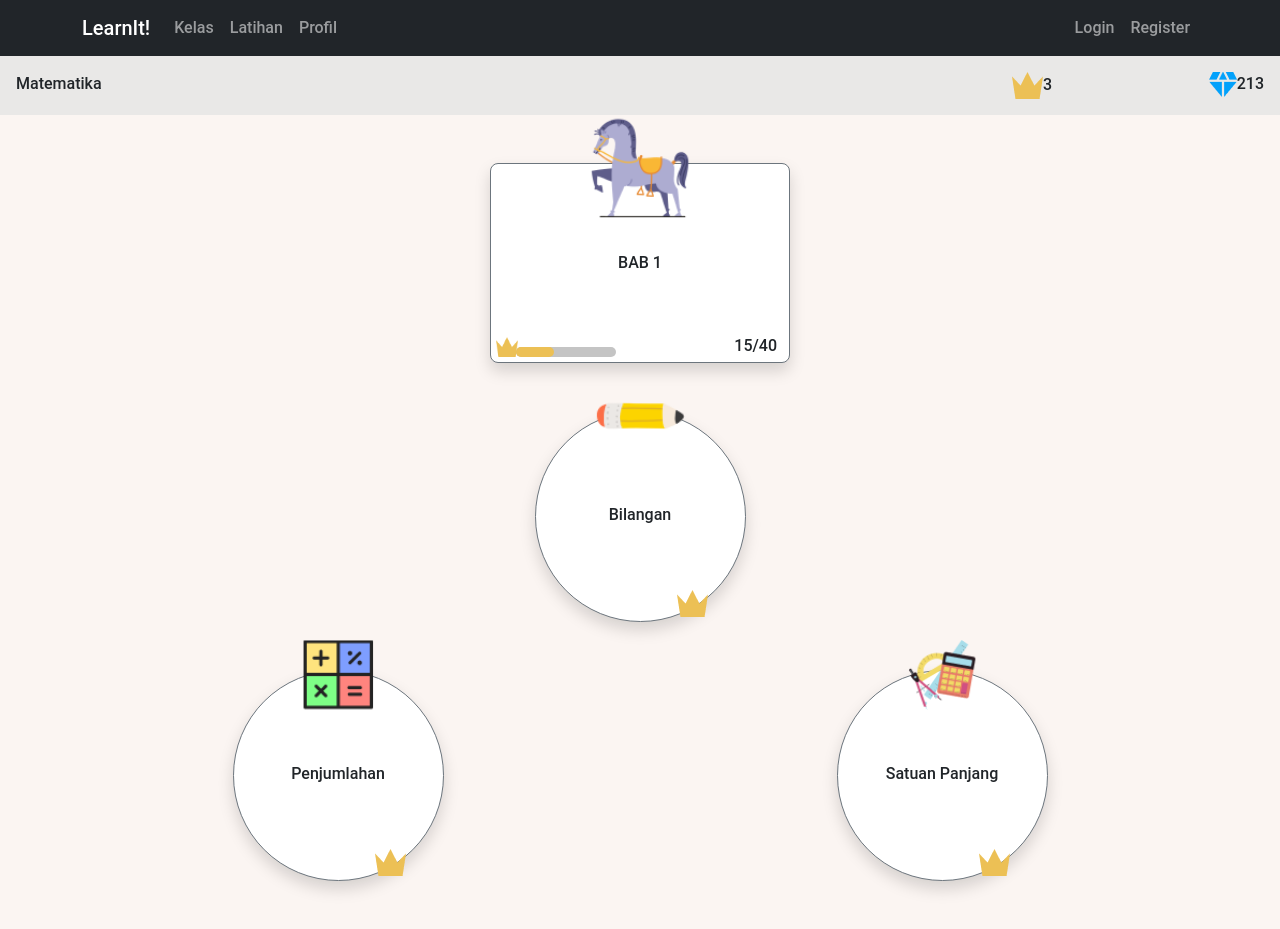
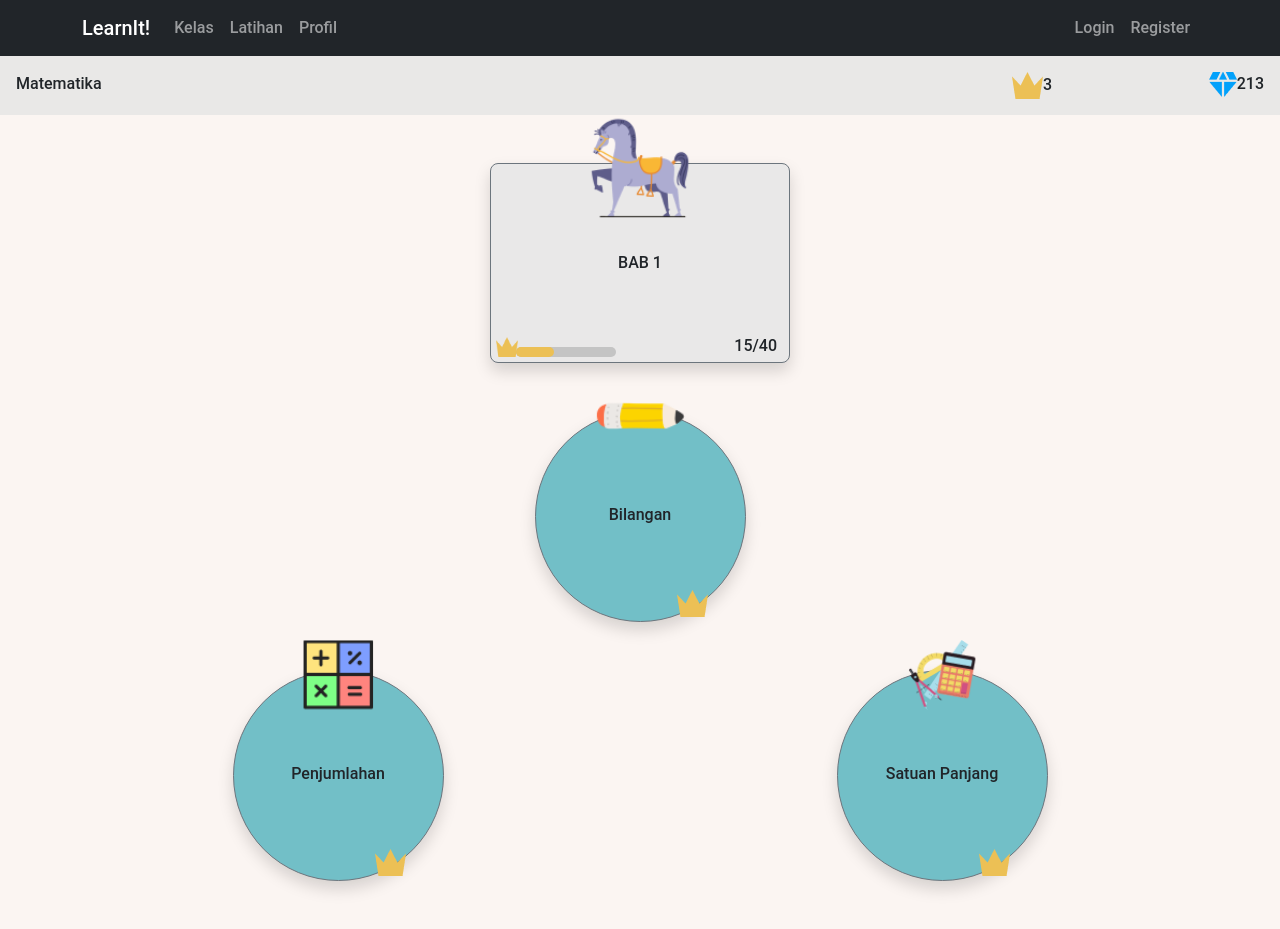
Before and after one commit to ashnchiquita/Milestone02_K06, a React (Create React App) app: page /kelas in a window 1280 px wide. Built offline with nearby package versions, Linux system fonts and the light colour scheme.

Commit message:
Ubah warna backgorund kelas.js

```diff
--- a/src/components/Kelas.js
+++ b/src/components/Kelas.js
@@ -28,10 +28,10 @@ const Kelas = () => {
         </Row>
       </Container>
 
-      <Container fluid className="mx-0 px-5">
-        <Row className="align-items-center">
-          <Col className="d-flex justify-content-center">
-            <Card className="p-1 mb-5 rounded-3 shadow justify-content-between border-secondary border-1" style={{ height: '200px', width: '300px' }}>
+      <Container fluid className="mx-0 px-5" >
+        <Row className="align-items-center" >
+          <Col className="d-flex justify-content-center" >
+            <Card className="p-1 mb-5 rounded-3 shadow justify-content-between border-secondary border-1" style={{ backgroundColor: "#E9E8E8", height: '200px', width: '300px' }}>
               <Row className="d-flex justify-content-center position-relative">
                 <img className="position-absolute top-0 start-50 translate-middle" style = {{width: '50%'}}src={horse} alt="horse">
                 </img>
@@ -56,7 +56,7 @@ const Kelas = () => {
 
         <Row className="align-items-center">
           <Col className="d-flex justify-content-center">
-          <Card className="p-1 mb-5 shadow justify-content-between rounded-circle border-secondary border-1" style={{ height: '211px', width: '211px' }}>
+          <Card className="p-1 mb-5 shadow justify-content-between rounded-circle border-secondary border-1" style={{ backgroundColor: "#72BFC7", height: '211px', width: '211px' }}>
               <Row className="d-flex justify-content-center position-relative">
                 <img className="position-absolute top-0 start-50 translate-middle" style = {{width: '50%'}}src={pencil} alt="pencil">
                 </img>
@@ -77,7 +77,7 @@ const Kelas = () => {
 
         <Row className="align-items-center">
           <Col className="col-6 d-flex justify-content-center">
-            <Card className="p-1 mb-5 shadow justify-content-between rounded-circle border-secondary border-1" style={{ height: '211px', width: '211px' }}>
+            <Card className="p-1 mb-5 shadow justify-content-between rounded-circle border-secondary border-1" style={{ backgroundColor: "#72BFC7", height: '211px', width: '211px' }}>
               <Row className="d-flex justify-content-center position-relative">
                 <img className="position-absolute top-0 start-50 translate-middle" style = {{width: '50%'}}src={penjumlahan} alt="penjumlahan">
                 </img>
@@ -95,7 +95,7 @@ const Kelas = () => {
             </Card>
           </Col>
           <Col className="col-6 d-flex justify-content-center">
-            <Card className="p-1 mb-5 rounded-circle shadow justify-content-between border-secondary border-1" style={{ height: '211px', width: '211px' }}>
+            <Card className="p-1 mb-5 rounded-circle shadow justify-content-between border-secondary border-1" style={{ backgroundColor: "#72BFC7", height: '211px', width: '211px' }}>
               <Row className="d-flex justify-content-center position-relative">
                 <img className="position-absolute top-0 start-50 translate-middle" style = {{width: '50%'}}src={satuan} alt="satuan">
                 </img>
--- a/src/components/style.css
+++ b/src/components/style.css
@@ -149,3 +149,7 @@ input[type="submit"]:hover {
     background-color: #ECC055;
     border-radius: 30px;
 }
+
+bab {
+    background-color: #C4C4C4;
+}
```
